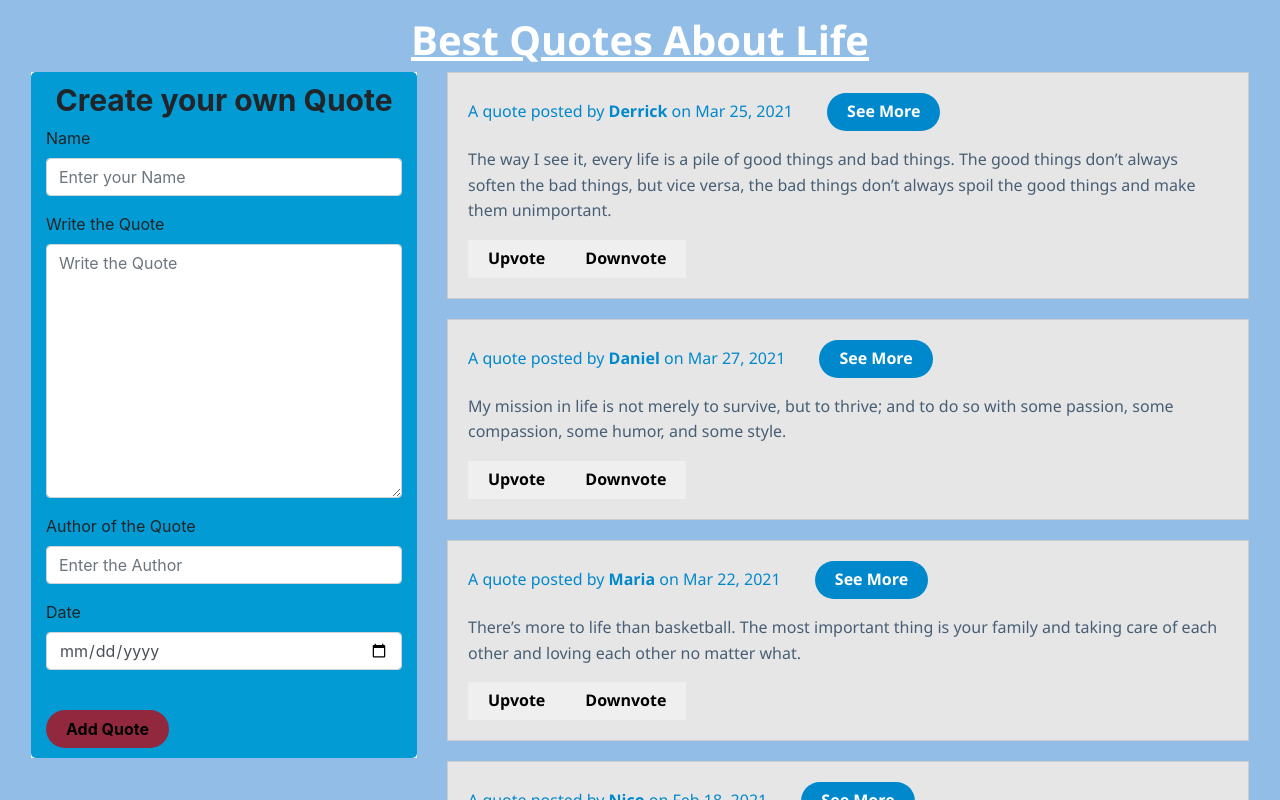
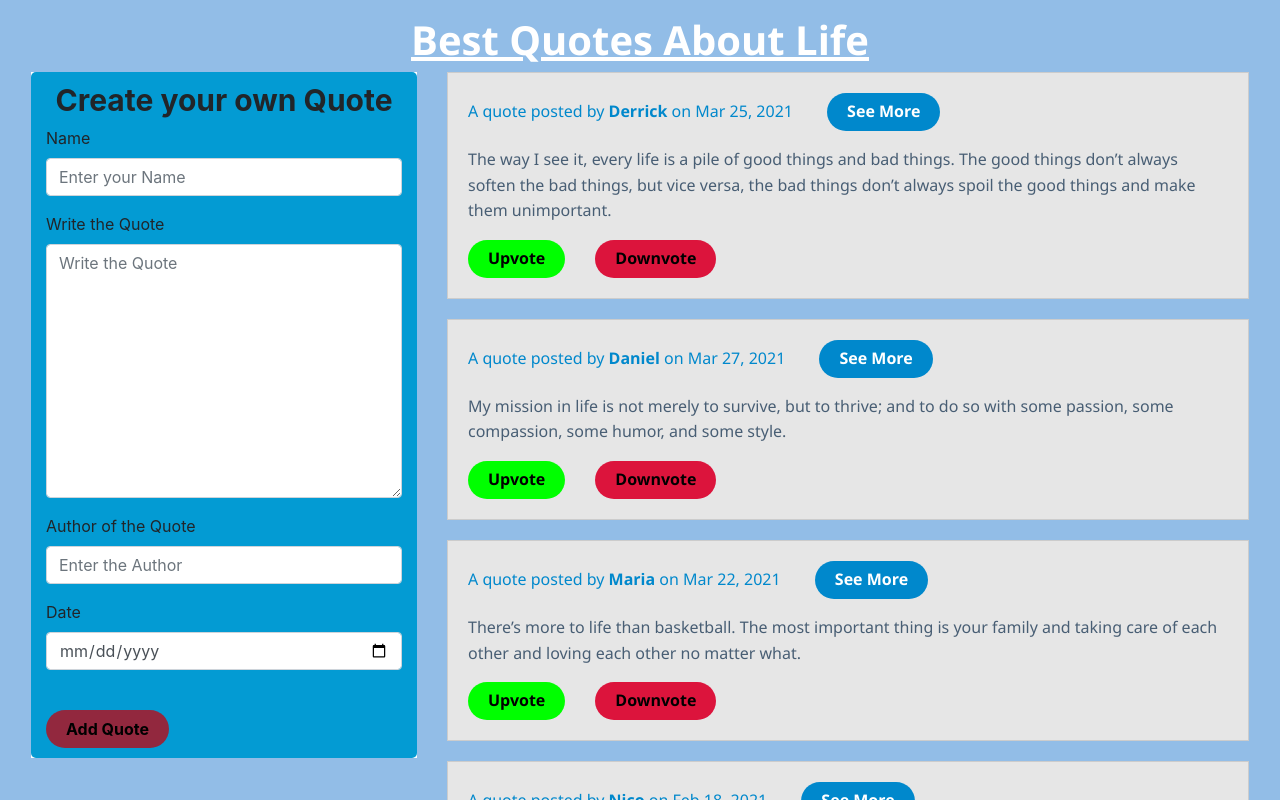
Before and after one commit to Derrick-Nyongesa/Quotes, an Angular app: page / in a window 1280 px wide. Shown: the top 800 px of the page. Built offline with nearby package versions, Linux system fonts and the light colour scheme.

Commit message:
added background colour to upvotes and downvotes buttons

```diff
--- a/package.json
+++ b/package.json
@@ -19,6 +19,8 @@
     "@angular/platform-browser": "~11.2.6",
     "@angular/platform-browser-dynamic": "~11.2.6",
     "@angular/router": "~11.2.6",
+    "@fortawesome/fontawesome-svg-core": "^1.2.35",
+    "@fortawesome/free-solid-svg-icons": "^5.15.3",
     "bootstrap": "^4.6.0",
     "popper": "^1.0.1",
     "rxjs": "~6.6.0",
--- a/src/app/app.module.ts
+++ b/src/app/app.module.ts
@@ -22,7 +22,7 @@ import { HighlightDirective } from './highlight.directive';
   imports: [
     BrowserModule,
     AppRoutingModule,
-    FormsModule
+    FormsModule,
   ],
   providers: [],
   bootstrap: [AppComponent]
--- a/src/app/quote-details/quote-details.component.css
+++ b/src/app/quote-details/quote-details.component.css
@@ -1,3 +1,5 @@
+
+
 #details{
     background-color:#e6e6e6;
     color: #485e74;
--- a/src/app/quote/quote.component.css
+++ b/src/app/quote/quote.component.css
@@ -49,3 +49,22 @@ button{
     transition: 1.3s;
     color: #000000;
 }
+
+#upvotes{
+    height: 38px;
+    background-color:lime;
+    border: 0;
+    padding: 0 20px 0 20px;
+    font-weight: bold;
+    border-radius: 20px;
+}
+
+#downvotes{
+    height: 38px;
+    background-color: #dc143c;
+    border: 0;
+    padding: 0 20px 0 20px;
+    font-weight: bold;
+    border-radius: 20px;
+    margin-left: 30px;
+}
--- a/src/app/quote/quote.component.html
+++ b/src/app/quote/quote.component.html
@@ -28,8 +28,8 @@
                                 {{quote.quote}}
                             </p>
 
-                            <button (click)="upvote(i)">Upvote</button>
-                            <button (click)="downvote(i)">Downvote</button>
+                            <button (click)="upvote(i)" id="upvotes">Upvote</button>
+                            <button (click)="downvote(i)" id="downvotes">Downvote</button>
                                 <app-quote-details *ngIf='quote.showDetails' [quote]='quote' (toDelete)='deleteThis($event, i)'></app-quote-details>
                         </li>
                     </ul>
```
Also changed, not shown: 1 other file (tests, documents, lock files or other folders).
